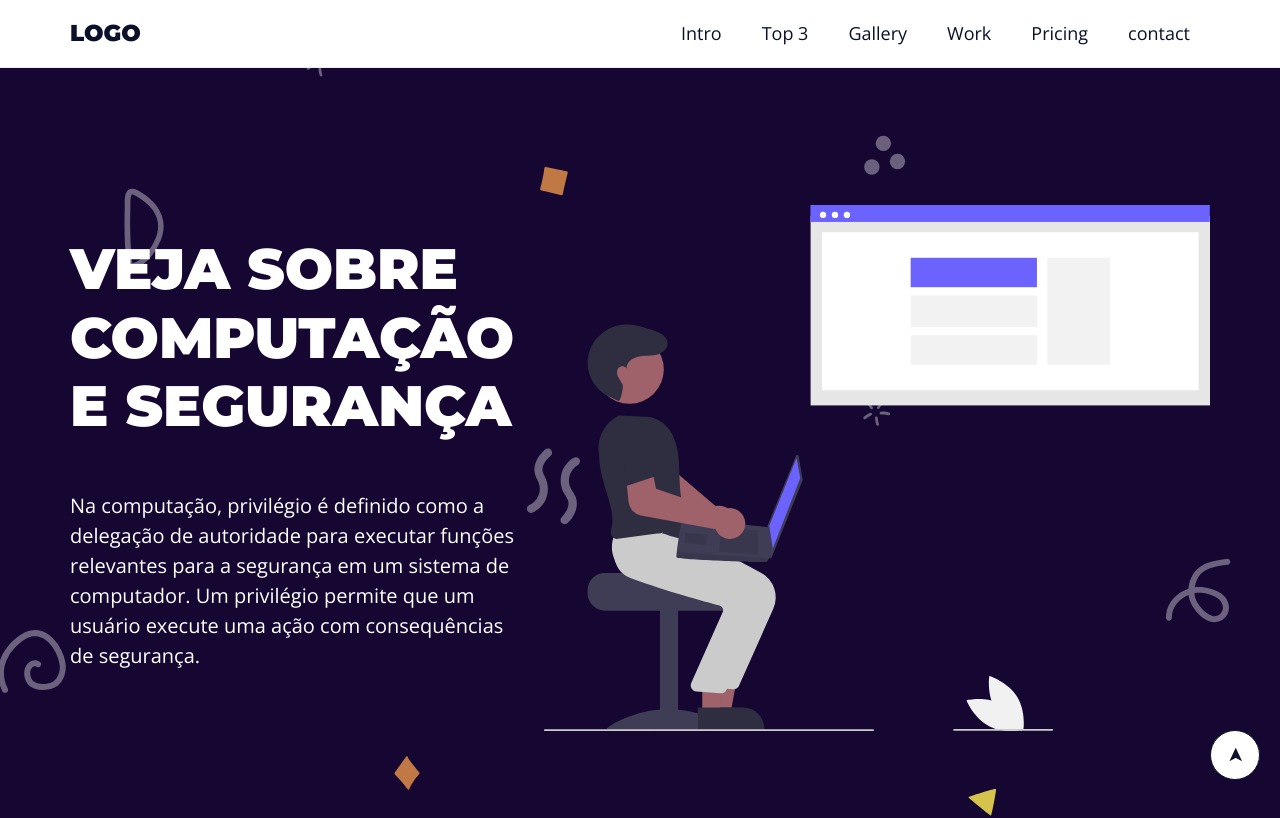
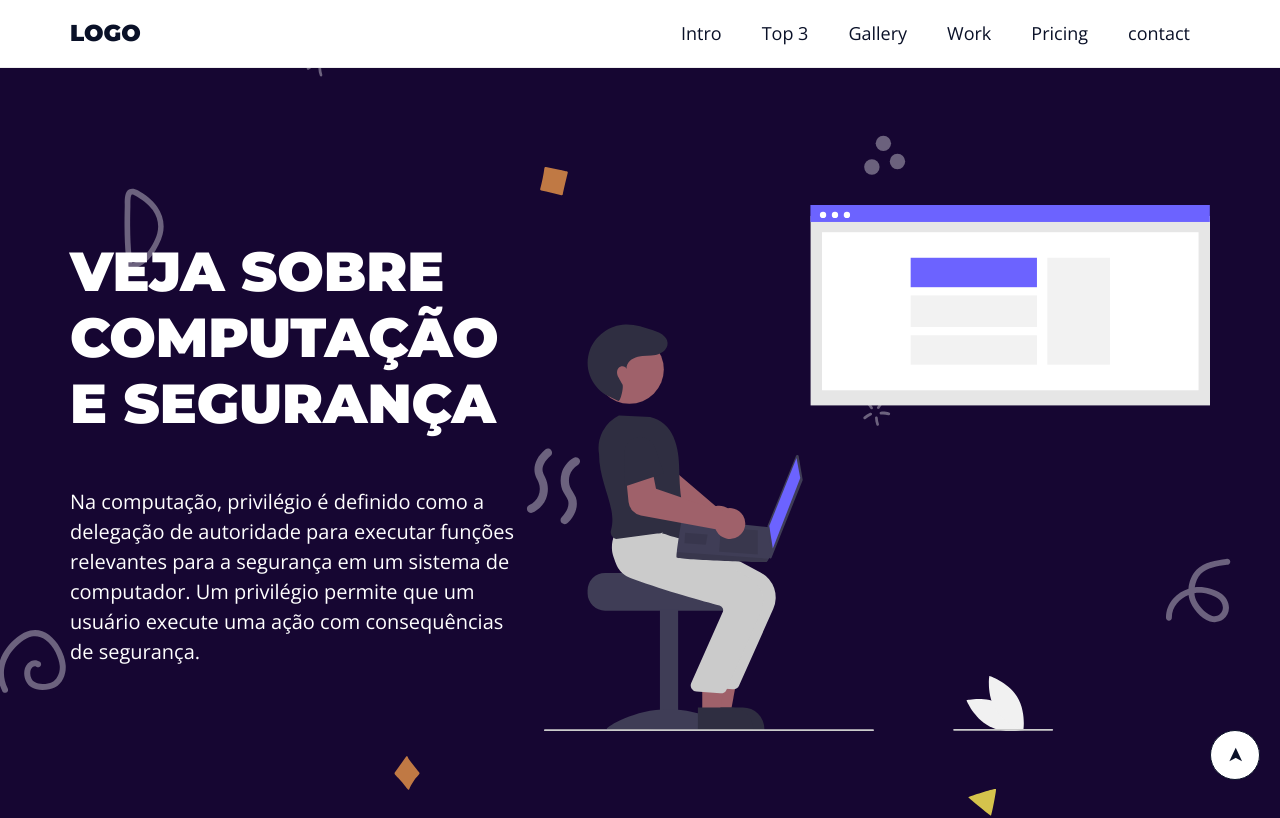
Before and after one commit to RyanMannsur/LandingPage, a plain HTML site: page index.html in a window 1280 px wide. Shown: the top 818 px of the page. Drawn offline with nearby package versions, Linux system fonts and the light colour scheme.

Commit message:
Corrigindo h2 e h3

```diff
--- a/assets/css/elements.css
+++ b/assets/css/elements.css
@@ -26,7 +26,7 @@ h1{
 }
 
 h2 {
-    font-size: 5.7rem;
+    font-size: 5.5rem;
     margin-bottom: 5rem;
     text-transform: uppercase;
     line-height: 1.2;
```
